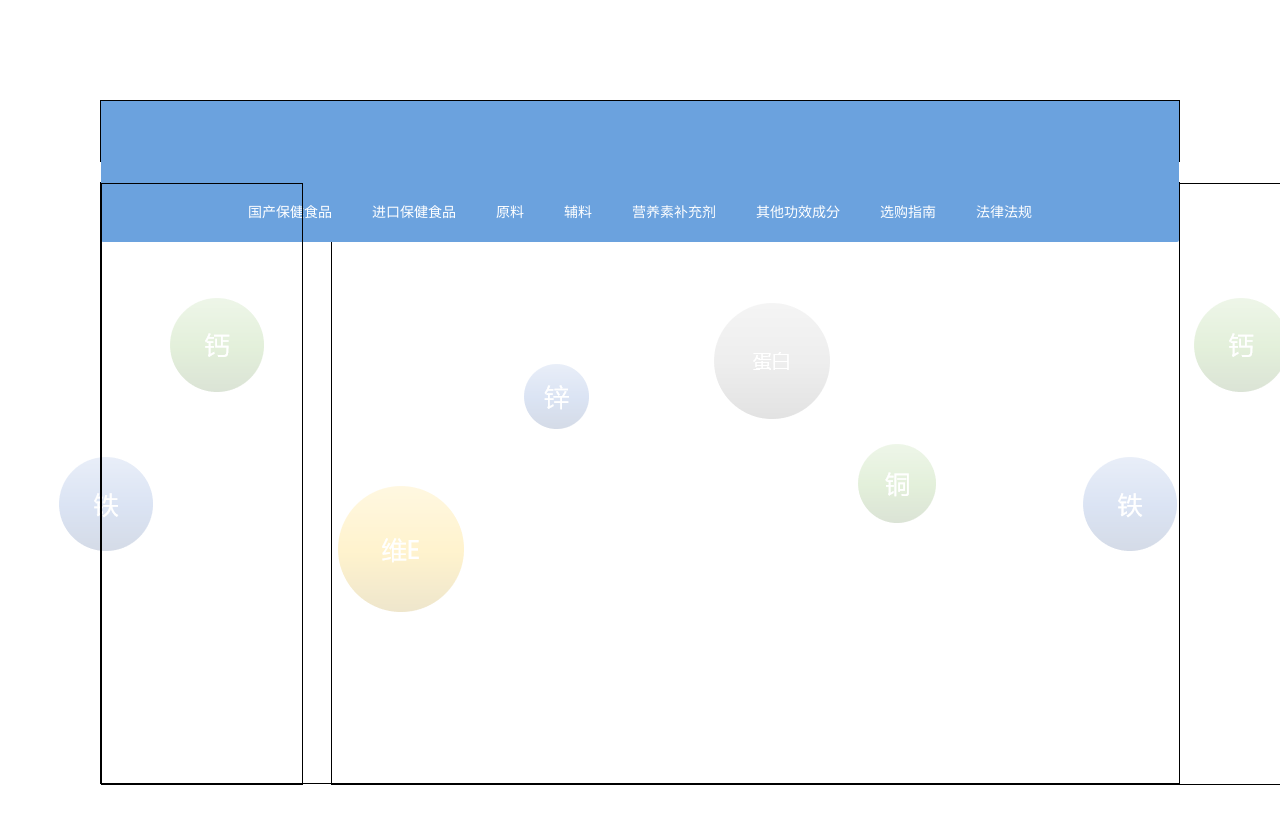
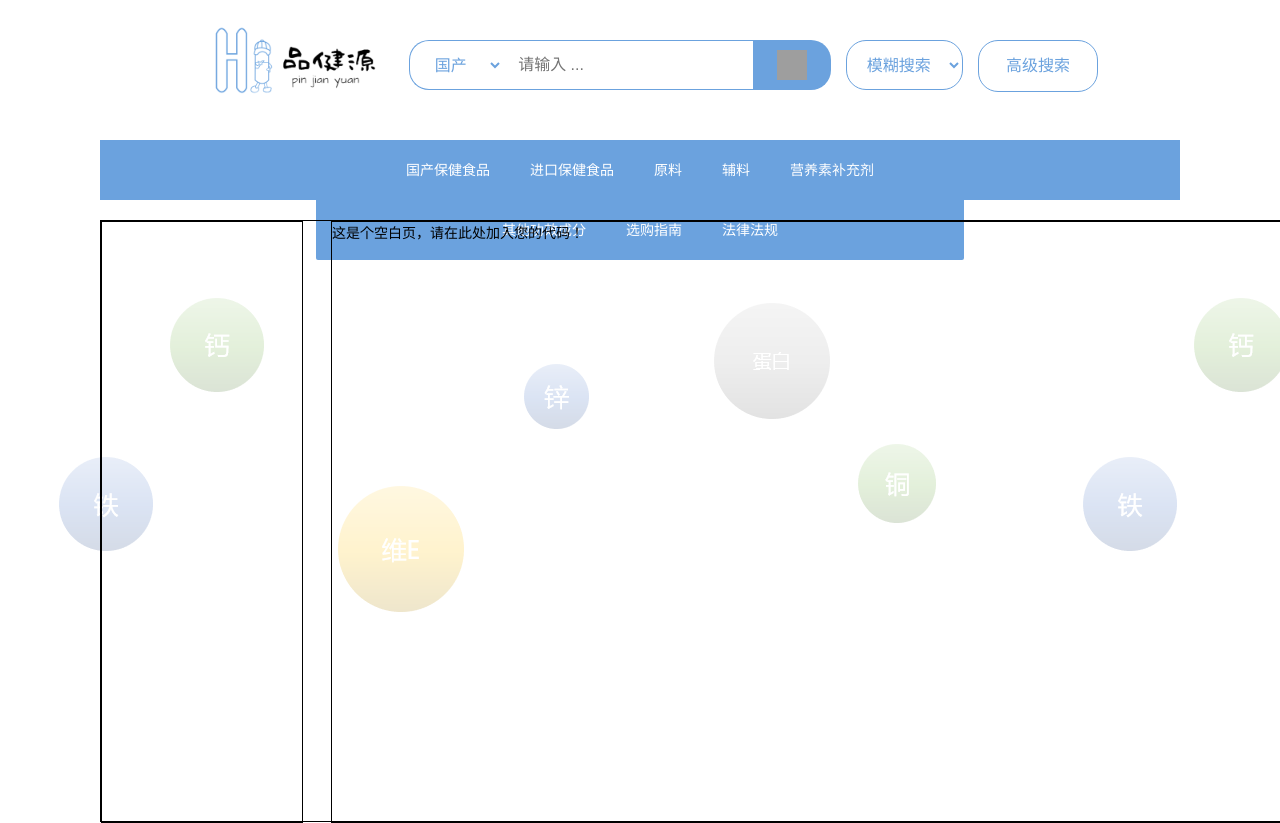
Before and after one commit to Li-Miyi/pinjianyuan, a Django app: page /base/ in a window 1280 px wide; the page is wider, and only the part inside the window is pictured. Before the commit the page ends 785 px from the top of that part, so only its background shows below. Run offline with Django 3.2, Linux system fonts and the light colour scheme; some libraries are stand-ins or nearby versions; grey boxes are pictures that could not be loaded.

Commit message:
修改：结果页base、css

```diff
--- a/static/assets/css/layui.css
+++ b/static/assets/css/layui.css
@@ -1041,7 +1041,7 @@
 .layui-nav-tree .layui-nav-child{background: none; color: #fff;}
 .layui-nav-tree .layui-nav-more{right: 10px;}
 
-.layui-nav-itemed>.layui-nav-child{display: block; padding: 0; background-color: rgba(255, 255, 255) !important;}
+.layui-nav-itemed>.layui-nav-child{display: block; padding: 0; background-color: rgba(255, 255, 255, 0) !important;}
 .layui-nav-itemed>.layui-nav-child>.layui-this>.layui-nav-child{display: block;}
 
 /* 侧边 */.layui-nav-side{position: fixed; top: 0; bottom: 0; left: 0; overflow-x: hidden; z-index: 999;}
--- a/static/assets/css/seach.css
+++ /dev/null
@@ -1,93 +0,0 @@
-.box_main {
-    width: 50%;
-    margin: 0 auto;
-    text-align: center;
-    padding-top: 30px !important;
-    display: flex;
-}
-
-.searchimg{
-    width: 30px;
-    height: 30px;
-}
-
-.email_bt {
-    width: 60%;
-    float: left;
-    font-size: 16px;
-    color: #02c5fd;
-    background-color: #ffffff;
-    text-align: left;
-    padding-left: 15px;
-    height: 50px;
-    border: 1px solid #02c5fd;
-    border-top-left-radius: 20px;
-    border-bottom-left-radius: 20px;
-}
-
-.subscribe_bt {
-    width: 15%;
-    background-color: #02c5fd;
-    float: right;
-    padding: 9px 14px;
-    color: #fff;
-    height: 50px;
-    font-size: 16px;
-    border-top-right-radius: 20px;
-    border-bottom-right-radius: 20px;
-}
-
-.index_menu{
-    border: 1px solid;
-    margin-top:100px;
-    height:60px;
-    margin-left: 100px;
-    margin-right:100px;
-    background-color: rgb(110, 166, 238);
-}
-
-.facet_result{
-    border: 1px solid;
-    height:600px;
-    margin-top:20px;
-    margin-left: 100px;
-    margin-right:100px;
-    margin-bottom: 20px;
-}
-
-.facet{
-    border: 1px solid;
-    width:200px;
-    height:600px;
-    float: left;
-    position: absolute;
-
-}
-
-.result{
-    border: 1px solid;
-    width:1066px;
-    height:600px;
-    float: left;
-    margin-left: 230px;
-}
-
-
-/* .facet_result,.facet,.result{
-    margin:10px;
-    border:1px solid #000;
-}
-.facet_result{
-    width: 300px;
-    height:230px;
-}
-.facet{
-    width: 100px;
-    height: 200px;
-    float: left;
-}
-.result{
-    height: 200px;
-    width: 145px;
-    float: left;
-} */
--- /dev/null
+++ b/static/assets/css/search.css
@@ -0,0 +1,183 @@
+.search_bar_logo_base {
+    text-align: center;
+    margin-top: 10px;
+    margin-left: 100px;
+    margin-right:100px;
+    border: 1px;
+    height:108px;
+    padding-left: 100px;
+}
+
+.logo_base {
+    width:192px;
+    height:108px;
+    float: left;
+    border: 1px;
+}
+
+.search_bar_base {
+    /*text-align: center;*/
+    /*margin-left: 100px;*/
+    border: 1px solid white;
+    height:108px;
+}
+
+.box_main {
+    width: 80%;
+    margin: 0 auto;
+    text-align: center;
+    padding-top: 29px;
+    /*padding-top: 30px !important;*/
+    /*margin-top: 30px;*/
+    display: flex;
+}
+
+.searchimg{
+    width: 30px;
+    height: 30px;
+}
+
+.email_bt {
+    width: 60%;
+    float: left;
+    font-size: 16px;
+    color: #6ba2de;
+    background-color: #ffffff;
+    text-align: left;
+    padding-left: 15px;
+    height: 48px;
+    border: 1px solid #6ba2de;
+    border-top-left-radius: 20px;
+    border-bottom-left-radius: 20px;
+}
+
+.subscribe_bt {
+    width: 10%;
+    background-color: #6ba2de;
+    float: right;
+    padding: 9px 14px;
+    color: #fff;
+    height: 50px;
+    font-size: 16px;
+    border-top-right-radius: 20px;
+    border-bottom-right-radius: 20px;
+    border: 0px;
+}
+
+.selecbtn_base{
+    width: 15%;
+    margin-left: 15px;
+    background-color: #fff;
+    float: right;
+    color: #6ba2de;
+    height: 50px;
+    font-size: 16px;
+    border: 1px solid #6ba2de;
+    border-radius: 20px;
+    text-align: center;
+}
+
+.selecbtn1_base{
+    width: 12%;
+    text-align: center;
+    margin-left: 15px;
+    background-color: #fff;
+    float: right;
+    color: #6ba2de;
+    height: 50px;
+    font-size: 16px;
+    border-left: 1px solid #6ba2de;
+    border-top: 1px solid #6ba2de;
+    border-bottom: 1px solid #6ba2de;
+    border-top-left-radius: 20px;
+    border-bottom-left-radius: 20px;
+    border-right: 0px;
+}
+
+.subscribe_btn_base {
+    width: 15%;
+    background-color: #fff;
+    border: 1px solid #6ba2de;
+    float: right;
+    margin-left: 15px;
+    /*padding: 9px 14px;*/
+    color: #6ba2de;
+    height: 50px;
+    font-size: 16px;
+    border-radius: 20px;
+    line-height:50px;
+}
+
+.searchInput {
+    width: 30%;
+    float: left;
+    font-size: 16px;
+    color: #6ba2de;
+    background-color: #ffffff;
+    text-align: left;
+    padding-left: 15px;
+    height: 48px;
+    border-top: 1px solid #6ba2de;
+    border-bottom: 1px solid #6ba2de;
+    border-left: 0px;
+    border-right: 0px;
+}
+
+.index_menu{
+    /*border: 1px solid;*/
+    /*margin-top:20px;*/
+    height:60px;
+    margin-left: 100px;
+    margin-right:100px;
+    background-color: #6ba2de;
+    position: absolute;
+    padding-left: 216px;
+    padding-right: 216px;
+}
+
+.facet_result{
+    border: 1px solid;
+    height:600px;
+    margin-top:80px;
+    margin-left: 100px;
+    margin-right:100px;
+    margin-bottom: 20px;
+    position: absolute;
+}
+
+.facet{
+    border: 1px solid;
+    width:200px;
+    height:600px;
+    float: left;
+    position: absolute;
+
+}
+
+.result{
+    border: 1px solid;
+    width:1066px;
+    height:600px;
+    float: left;
+    margin-left: 230px;
+}
+
+
+/* .facet_result,.facet,.result{
+    margin:10px;
+    border:1px solid #000;
+}
+.facet_result{
+    width: 300px;
+    height:230px;
+}
+.facet{
+    width: 100px;
+    height: 200px;
+    float: left;
+}
+.result{
+    height: 200px;
+    width: 145px;
+    float: left;
+} */
--- a/templates/base.html
+++ b/templates/base.html
@@ -17,9 +17,9 @@
 
 <!-- Theme CSS -->
 <!-- <link id="theme-style" rel="stylesheet" href="../static/assets/css/theme.css"> -->
-<link id="theme-style" rel="stylesheet" href="../static/assets/css/seach.css">
+<link id="theme-style" rel="stylesheet" href="../static/assets/css/search.css">
 <link rel="stylesheet" href="../static/assets/css/layui.css">
-
+{#<link rel="stylesheet" href="../static/css/style1.css">#}
 
 
 
@@ -35,14 +35,38 @@
 	</header>
 
 	<!-- 搜索框 -->
-	<div style="text-align: center; margin-left:33%;">
-		<div style=" width:1px; height:1px; margin-left: 0;float: left;">
-			<img src="../static/assets/images/logo.png" width="192" height="108">
+	<div class="search_bar_logo_base">
+		<div class="logo_base">
+            <a href="http://127.0.0.1:8000/"><img src="../static/assets/images/logo.png" width="192px" height="108px"></a>
 		</div>
-		<div class="box_main" style="float: left; margin-left:200px;">
-			<input type="" class="email_bt" placeholder="请输入关键词" name="">
-			<button class="subscribe_bt"><a href="#"><img class="searchimg" src="../static/assets/images/search.png"></a></button>
-		</div>
+        <div class="search_bar_base">
+            <form class="box_main">
+                <select class="selecbtn1_base" id="index">
+{#					<option value ="shipin">保健食品</option>#}
+{#					<option value ="chengfen">原料成分</option>#}
+                    <option value ="gcc">国产</option>
+                    <option value ="jkkk">进口</option>
+                    <option value ="rawmaterial">原料</option>
+                    <option value ="ingredients">辅料</option>
+                    <option value ="nutrients">营养素</option>
+                    <option value ="other_nutrients">其他成分</option>
+					<option value ="regulations2">法律法规</option>
+					<option value ="buying_guides">选购指南</option>
+				</select>
+                <input type="text" onkeydown="if(event.keyCode==13)return false;" class="searchInput"
+                                   placeholder="请输入 ...">
+                <button type="button" class="subscribe_bt" onclick="add_search()"><img class="searchimg" src="../static/images/search.png"></button>
+				<select class="selecbtn_base" id="type">
+					<option value ="mohu">模糊搜索</option>
+					<option value ="jingque">精确搜索</option>
+				</select>
+                <a class="subscribe_btn_base" href="http://127.0.0.1:8000/gaoji/">高级搜索</a>
+		    </form>
+        </div>
+{#		<div class="box_main" style="float: left; margin-left:200px;">#}
+{#			<input type="" class="email_bt" placeholder="请输入关键词" name="">#}
+{#			<button class="subscribe_bt"><a href="#"><img class="searchimg" src="../static/assets/images/search.png"></a></button>#}
+{#		</div>#}
 	</div>
 
 	<!-- 主体内容 -->
```
Also changed, not shown: static/assets/images/logo.png.
